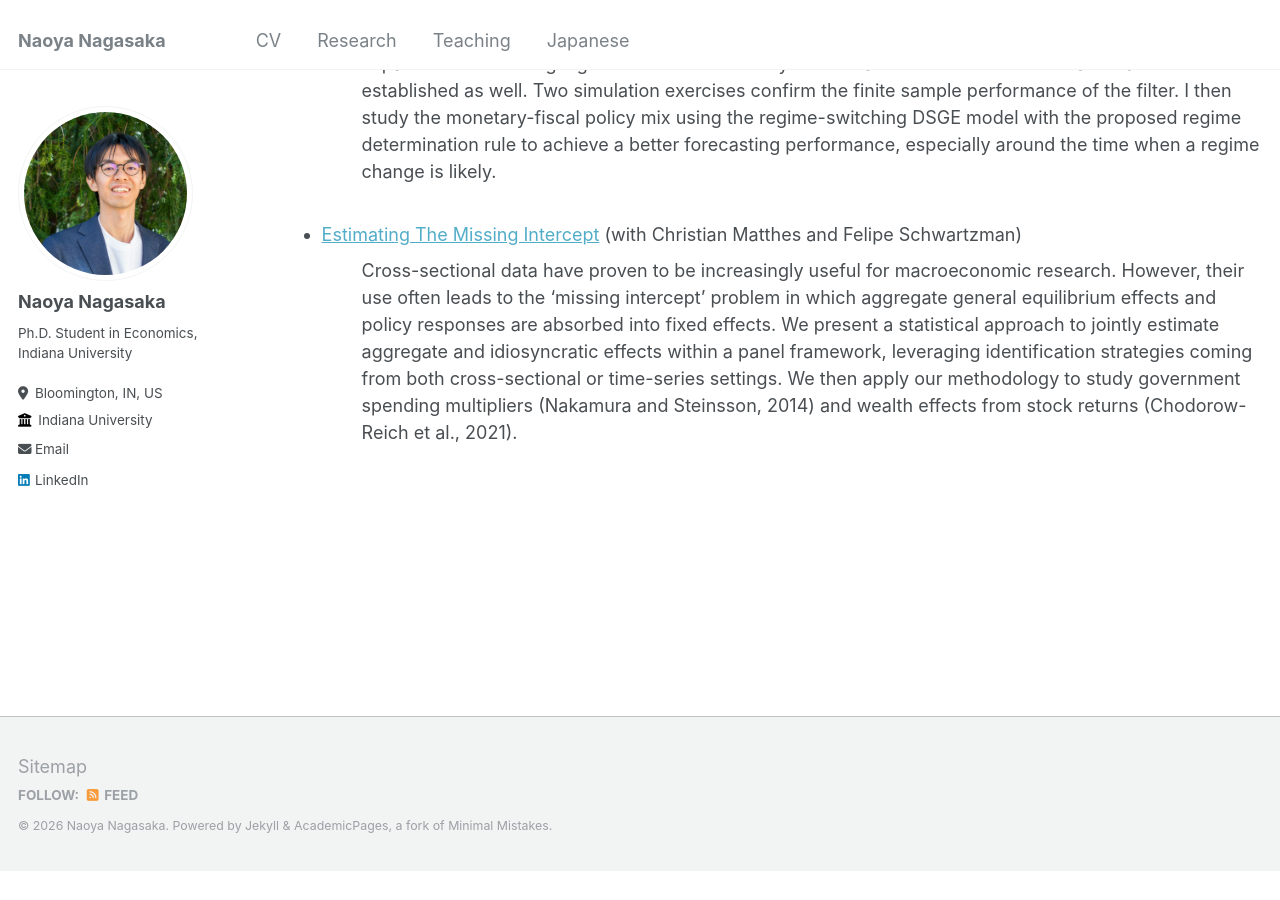
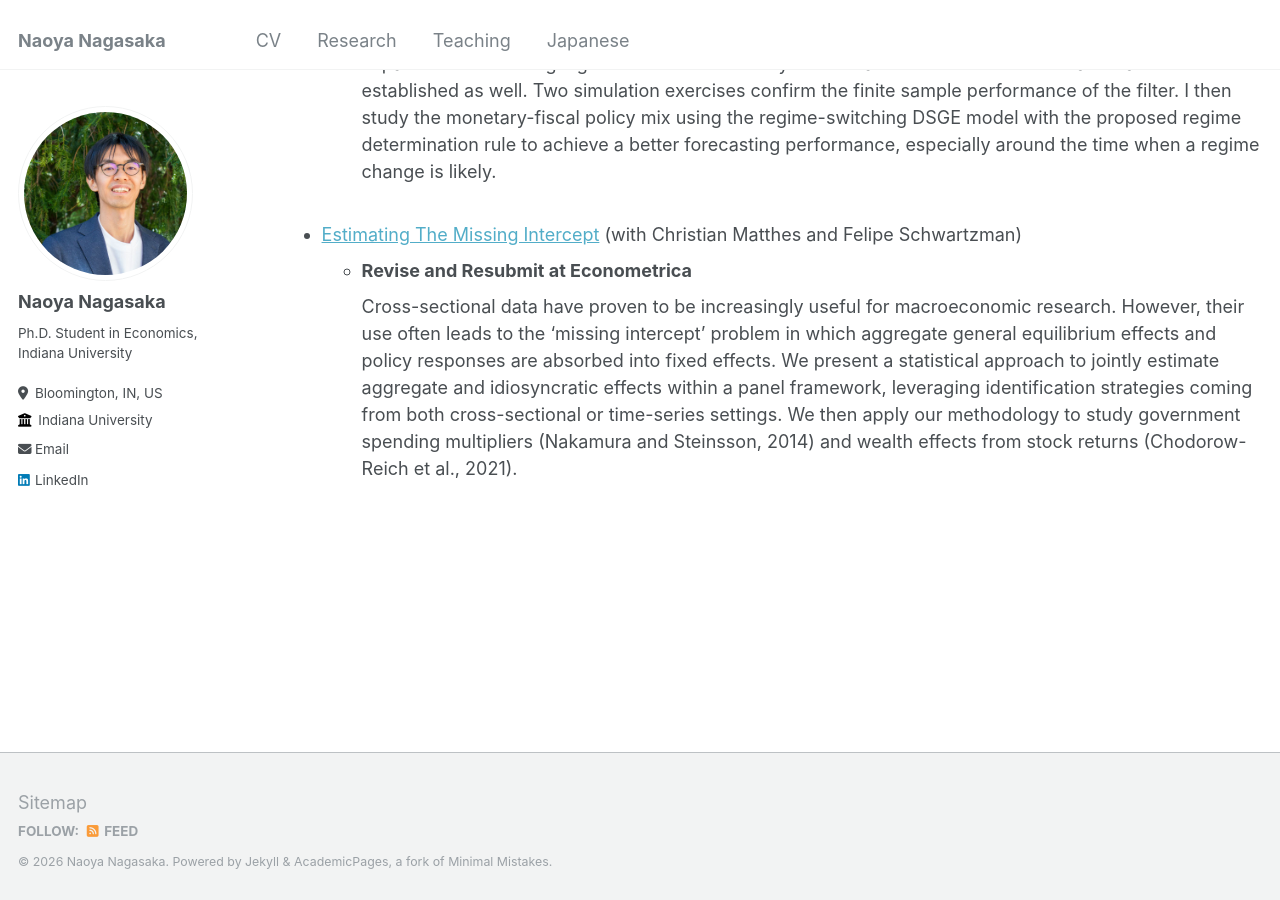
Before and after one commit to naonagas/naonagas.github.io, a Jekyll site: the page built from _pages/research.html, in a window 1280 px wide and 900 px high, scrolled down 723 px. Built offline with Jekyll 4.4.1, drawn with Linux system fonts in a browser that asks for light colours; before the commit the page ends 1595 px from its top, so only the background shows below that.

Commit message:
Update research.html

```diff
--- a/_pages/research.html
+++ b/_pages/research.html
@@ -17,7 +17,7 @@ author_profile: true
 <ul>
     <li> <a href="https://naonagas.github.io/files/feedback_regime.pdf">Feedback in Regime Formation</a> </li>
     <ul>
-        <li> Best Young Scholar Award at the International Symposium on Econometric Theory and Applications (SETA) 2024　</li>
+        <li> <strong>Best Young Scholar Award at the International Symposium on Econometric Theory and Applications (SETA) 2024　</strong>　</li>
     </ul>
     <ol style="list-style: none">
         <li> This paper proposes regime-switching state space models with feedback from lagged
@@ -33,6 +33,9 @@ achieve a better forecasting performance, especially around the time when a regi
 change is likely. </li>
 </ol> <br>
     <li> <a href="https://naonagas.github.io/files/MNS.pdf">Estimating The Missing Intercept</a> (with Christian Matthes and Felipe Schwartzman) </li>
+    <ul>
+        <li> <strong> Revise and Resubmit at Econometrica </strong>　</li>
+    </ul>
     <ol style="list-style: none">
         <li> Cross-sectional data have proven to be increasingly useful for macroeconomic
 research. However, their use often leads to the ‘missing intercept’ problem in
```
